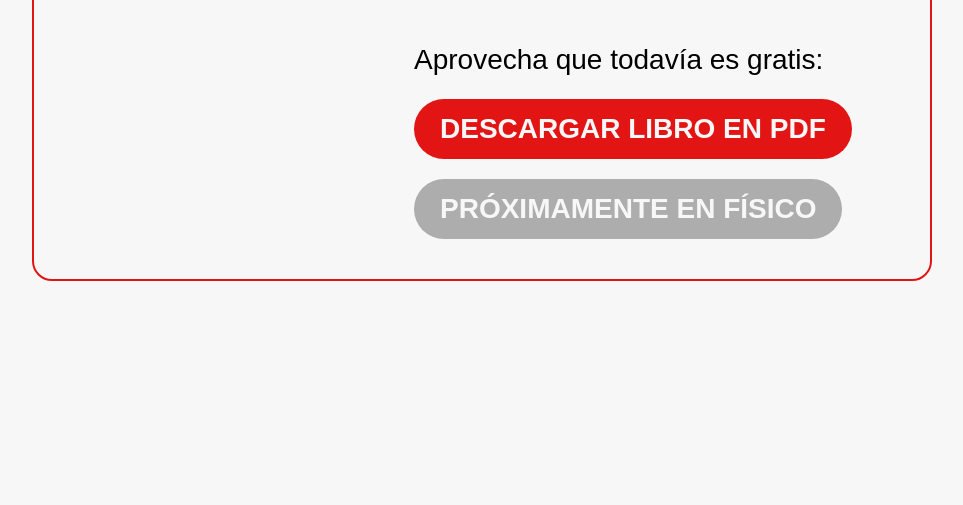
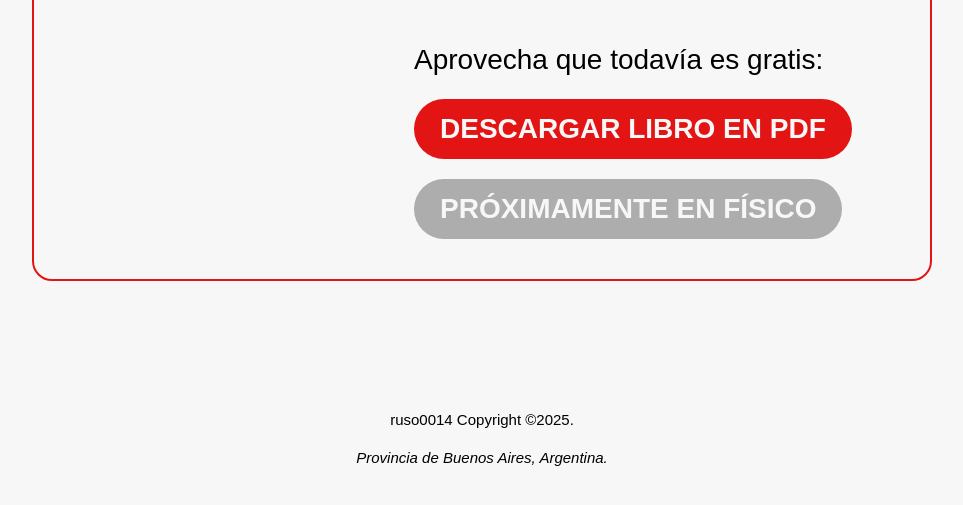
Before and after one commit to ruso0014/El-Ruso-sitio-web-oficial, a plain HTML site: page index.html in a window 1280 px wide. Shown: the part 4852-5357 px from the top of the page, without its empty margins (158-1121 px from the left). Before the commit the page ends 5263 px from the top, so only its background shows below. Drawn offline with Linux system fonts and the light colour scheme.

Commit message:
Add files via upload

```diff
--- a/index.html
+++ b/index.html
@@ -98,8 +98,22 @@
 
       </div>
 
+
+      <footer class="footer"> <!--ES TRAMPOSO PORQUE ESTA DENTRO DEL MAIN-->
+
+        <div class="derechos">
+          <p>ruso0014 Copyright ©2025.</p>
+          <p><em>Provincia de Buenos Aires, Argentina.</em></p>
+        </div>
+
+      </footer>
+
     </main>
+
+
   </div>
+
+
 
 
 </body>
--- a/style.css
+++ b/style.css
@@ -47,6 +47,7 @@ body {
   align-items: center;
   text-align: center;
   padding: 130px 0px;
+  padding-bottom: 40px;
   gap: 100px;
 }
 
@@ -148,6 +149,28 @@ a {
   margin-top: 20px;
 }
 
+.footer {
+  display: flex;
+  flex-direction: column;
+  align-items: center;
+  width: 100%;
+  background-color: var(--bg);
+  padding-bottom: 10px;
+}
+
+.derechos{
+  max-width: 900px;
+  display: flex;
+  flex-direction: column;
+  align-items: center;
+  text-align: center;
+  gap: 20px;
+  font-size: var(--size-pequeño);
+  color: var(--negro);
+  line-height: 1.2;
+  padding-top: 30px;
+}
+
 
 
 /* RESPONSIVE:*/
@@ -168,6 +191,7 @@ a {
   .cajacomprar {
     flex-direction: column;
     text-align: center;
+    margin: 0 16px /*Que el borde rojo no se pegue a los costados de la pantalla en celu*/
   }
 
   .comprar {
```
